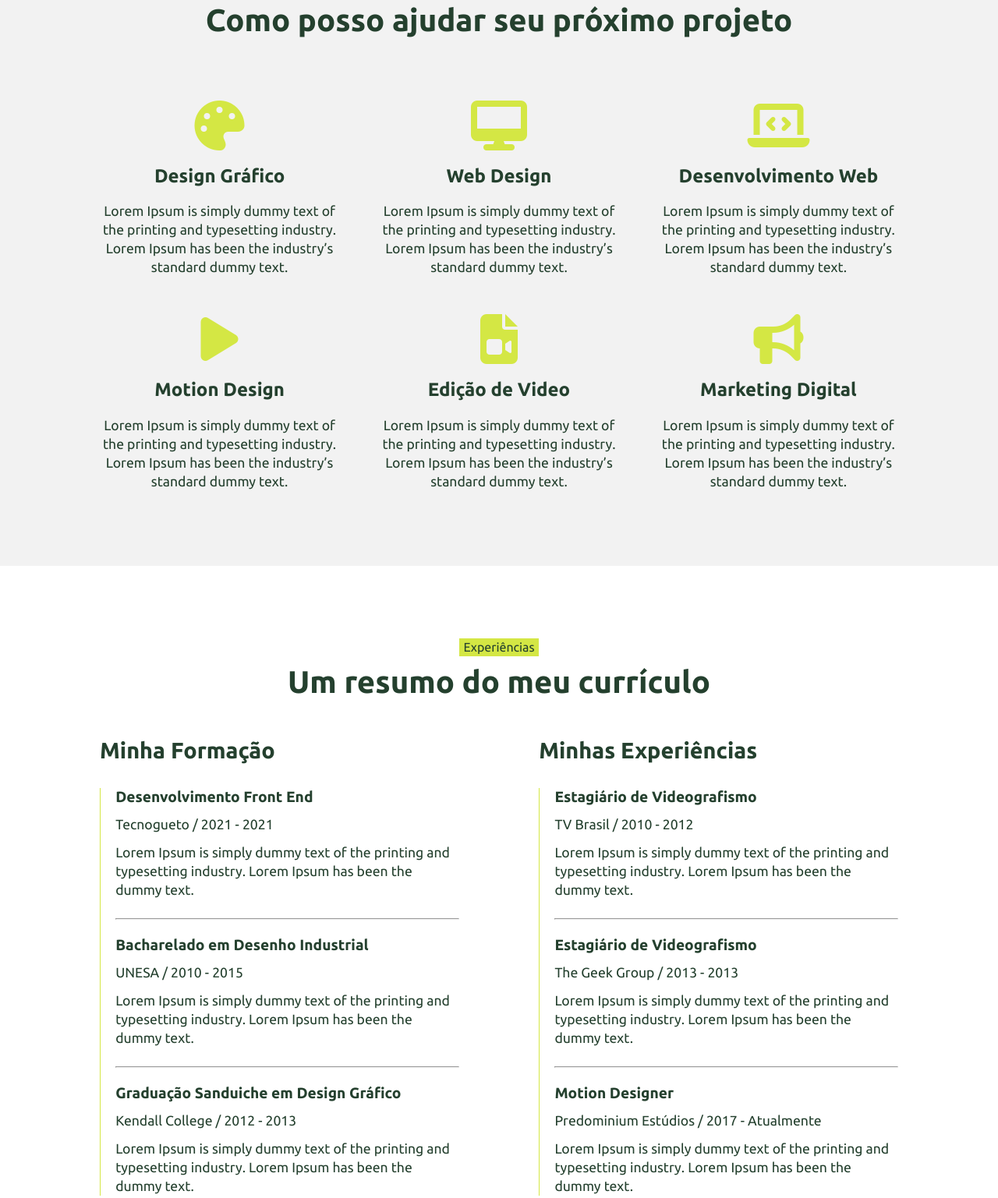
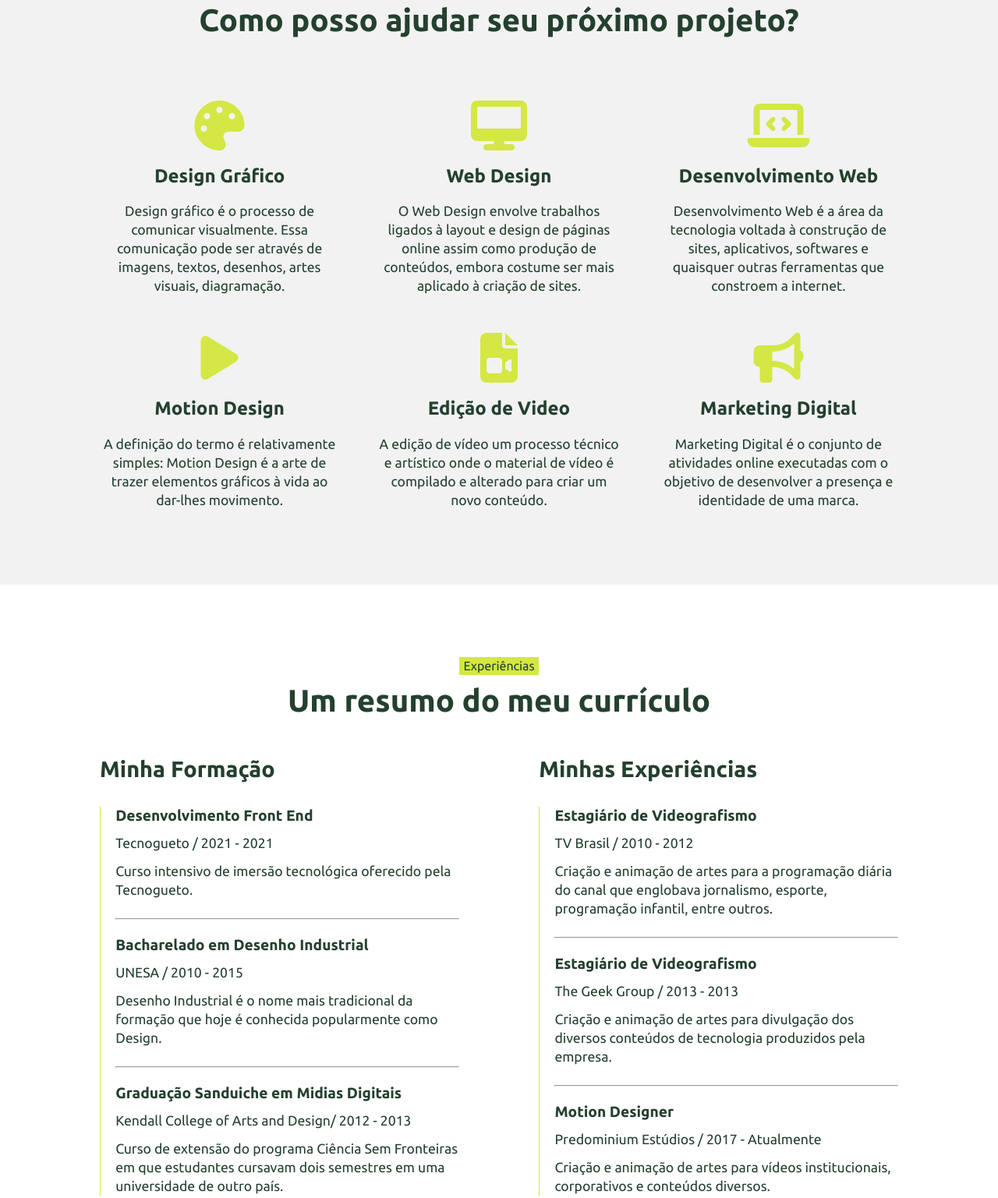
Before and after one commit to uira-e/portfolio-uiraeiras, a plain HTML site: page index.html in a window 1280 px wide. Shown: the part 1532-3069 px from the top of the page at 78% size. Drawn offline with Linux system fonts and the light colour scheme; files whose address does not match are found by name.

Commit message:
Site finalizado

```diff
--- a/css/estilos.css
+++ b/css/estilos.css
@@ -676,9 +676,15 @@ textarea {
   }
   .informacoes-pessoais {
     flex-wrap: wrap;
+    flex-direction: column;
+    text-align: center;
+    align-items: center;
   }
+
   .sei-fazer-itens {
     width: 45%;
+    padding-left: .5rem;
+    padding-right: .5rem;
   }
   .bloco-info {
     width: 75%;
@@ -726,6 +732,12 @@ textarea {
   }
   .rodape {
     padding: 1rem 0;
+  }
+
+  .informacoes-pessoais {
+    flex-direction: column;
+    text-align: center;
+    align-items: center;
   }
 }
 
--- a/index.html
+++ b/index.html
@@ -151,43 +151,43 @@
   <section id="o-que-sei-fazer" class="o-que-sei-fazer">
     <div class="conteudo">
       <p class="texto-centro p-selo-secao"><span class="selo-secao">O que eu faço?</span></p>
-      <h2 class="texto-centro titulo-secao">Como posso ajudar seu próximo projeto</h2>
+      <h2 class="texto-centro titulo-secao">Como posso ajudar seu próximo projeto?</h2>
       <div class="fileira">
         <div class="sei-fazer-itens">
           <i class="fas fa-palette"></i>
           <h3>Design Gráfico</h3>
-          <p>Lorem Ipsum is simply dummy text of the printing and typesetting industry. Lorem Ipsum has been the
-            industry’s standard dummy text.</p>
+          <p>Design gráfico é o processo de comunicar visualmente. Essa comunicação pode ser através de
+            imagens, textos, desenhos, artes visuais, diagramação.</p>
         </div>
         <div class="sei-fazer-itens">
           <i class="fas fa-desktop"></i>
           <h3>Web Design</h3>
-          <p>Lorem Ipsum is simply dummy text of the printing and typesetting industry. Lorem Ipsum has been the
-            industry’s standard dummy text.</p>
+          <p>O Web Design envolve trabalhos ligados à layout e design de páginas online assim como produção de
+            conteúdos, embora costume ser mais aplicado à criação de sites.</p>
         </div>
         <div class="sei-fazer-itens">
           <i class="fas fa-laptop-code"></i>
           <h3>Desenvolvimento Web</h3>
-          <p>Lorem Ipsum is simply dummy text of the printing and typesetting industry. Lorem Ipsum has been the
-            industry’s standard dummy text.</p>
+          <p>Desenvolvimento Web é a área da tecnologia voltada à construção de sites, aplicativos, softwares e
+            quaisquer outras ferramentas que constroem a internet.</p>
         </div>
         <div class="sei-fazer-itens">
           <i class="fas fa-play"></i>
           <h3>Motion Design</h3>
-          <p>Lorem Ipsum is simply dummy text of the printing and typesetting industry. Lorem Ipsum has been the
-            industry’s standard dummy text.</p>
+          <p>A definição do termo é relativamente simples: Motion Design é a arte de trazer elementos gráficos à vida ao
+            dar-lhes movimento.</p>
         </div>
         <div class="sei-fazer-itens">
           <i class="fas fa-file-video"></i>
           <h3>Edição de Video</h3>
-          <p>Lorem Ipsum is simply dummy text of the printing and typesetting industry. Lorem Ipsum has been the
-            industry’s standard dummy text.</p>
+          <p>A edição de vídeo um processo técnico e artístico onde o material de vídeo é compilado e
+            alterado para criar um novo conteúdo.</p>
         </div>
         <div class="sei-fazer-itens">
           <i class="fas fa-bullhorn"></i>
           <h3>Marketing Digital</h3>
-          <p>Lorem Ipsum is simply dummy text of the printing and typesetting industry. Lorem Ipsum has been the
-            industry’s standard dummy text.</p>
+          <p>Marketing Digital é o conjunto de atividades online executadas com o
+            objetivo de desenvolver a presença e identidade de uma marca.</p>
         </div>
 
       </div>
@@ -208,22 +208,22 @@
           <div class="bloco-experiencias">
             <h3>Desenvolvimento Front End</h3>
             <p>Tecnogueto / 2021 - 2021</p>
-            <p>Lorem Ipsum is simply dummy text of the printing and typesetting industry. Lorem Ipsum has been the dummy
-              text.</p>
+            <p>Curso intensivo de imersão tecnológica oferecido pela Tecnogueto.</p>
             <hr>
           </div>
           <div class="bloco-experiencias">
             <h3>Bacharelado em Desenho Industrial</h3>
             <p>UNESA / 2010 - 2015</p>
-            <p>Lorem Ipsum is simply dummy text of the printing and typesetting industry. Lorem Ipsum has been the dummy
-              text.</p>
+            <p>Desenho Industrial é o nome mais tradicional da formação que hoje é conhecida popularmente como Design.
+            </p>
             <hr>
           </div>
           <div class="bloco-experiencias">
-            <h3>Graduação Sanduiche em Design Gráfico</h3>
-            <p>Kendall College / 2012 - 2013</p>
-            <p>Lorem Ipsum is simply dummy text of the printing and typesetting industry. Lorem Ipsum has been the dummy
-              text.</p>
+            <h3>Graduação Sanduiche em Midias Digitais</h3>
+            <p>Kendall College of Arts and Design/ 2012 - 2013</p>
+            <p>Curso de extensão do programa Ciência Sem Fronteiras em que estudantes cursavam dois semestres em uma
+              universidade de outro
+              país.</p>
           </div>
         </div>
         <div class="coluna coluna-experiencias">
@@ -231,22 +231,21 @@
           <div class="bloco-experiencias">
             <h3>Estagiário de Videografismo</h3>
             <p>TV Brasil / 2010 - 2012</p>
-            <p>Lorem Ipsum is simply dummy text of the printing and typesetting industry. Lorem Ipsum has been the dummy
-              text.</p>
+            <p>Criação e animação de artes para a programação diária do canal que englobava jornalismo, esporte,
+              programação infantil, entre outros.</p>
             <hr>
           </div>
           <div class="bloco-experiencias">
             <h3>Estagiário de Videografismo</h3>
             <p>The Geek Group / 2013 - 2013</p>
-            <p>Lorem Ipsum is simply dummy text of the printing and typesetting industry. Lorem Ipsum has been the dummy
-              text.</p>
+            <p>Criação e animação de artes para divulgação dos diversos conteúdos de tecnologia produzidos pela empresa.
+            </p>
             <hr>
           </div>
           <div class="bloco-experiencias">
             <h3>Motion Designer</h3>
             <p>Predominium Estúdios / 2017 - Atualmente</p>
-            <p>Lorem Ipsum is simply dummy text of the printing and typesetting industry. Lorem Ipsum has been the dummy
-              text.</p>
+            <p>Criação e animação de artes para vídeos institucionais, corporativos e conteúdos diversos.</p>
           </div>
         </div>
       </div>
@@ -263,9 +262,9 @@
             <div class="barra-progresso" style="width: 85%;">
             </div>
           </div>
-          <p class="p-habilidades">JavaScript <span class="float-right">30%</span></p>
+          <p class="p-habilidades">JavaScript <span class="float-right">15%</span></p>
           <div class="barra-total">
-            <div class="barra-progresso" style="width: 30%;">
+            <div class="barra-progresso" style="width: 15%;">
             </div>
           </div>
         </div>
```
Lines whose indentation alone changed are shown as unchanged.
